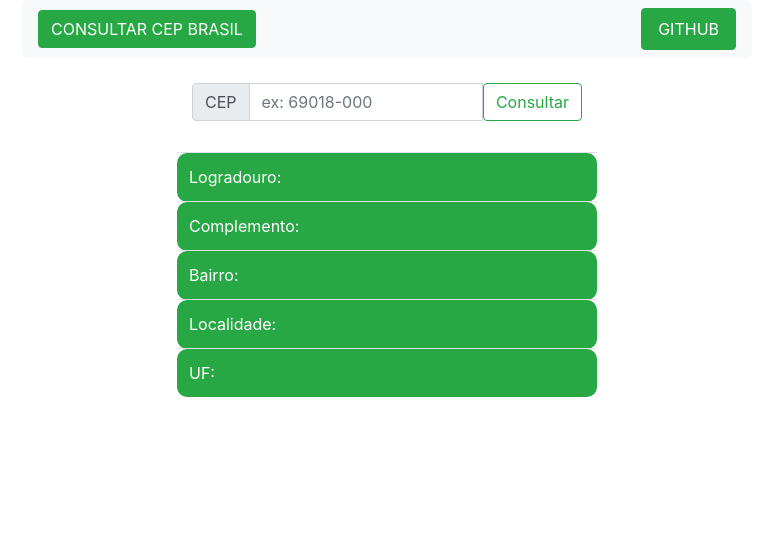
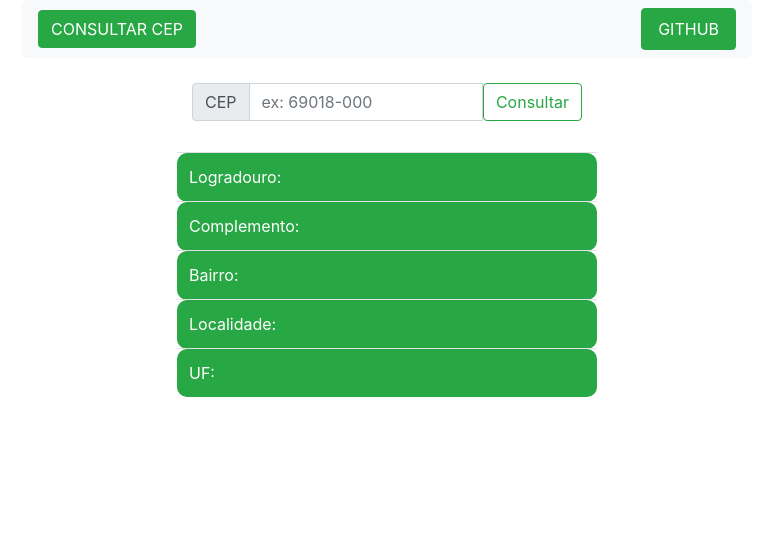
Before and after one commit to GabriellCastro/ConsultaCep, a plain HTML site: page index.html in a window 1280 px wide. Shown: the top 540 px of the page, without its empty margins (253-1026 px from the left). Drawn offline with nearby package versions, Linux system fonts and the light colour scheme.

Commit message:
ConsultaCep

```diff
--- a/index.html
+++ b/index.html
@@ -21,7 +21,7 @@
 <!--navbar-->
 <div class="container" style="max-width: 760px; min-width: 200px;" >
     <nav style="border-radius: 6px; min-width: 100px; padding: 3px auto;" id="navbar-example2" class="navbar navbar-light bg-light">
-        <a class="btn btn-success" class="navbar-brand" href="#">CONSULTAR CEP BRASIL</a>
+        <a class="btn btn-success" class="navbar-brand" href="#">CONSULTAR CEP</a>
         <ul class="nav nav-pills">
           <li class="nav-item">
             <a class="nav-link btn btn-success" href="https://github.com/GabriellCastro" target="_blank">GITHUB</a>
```
